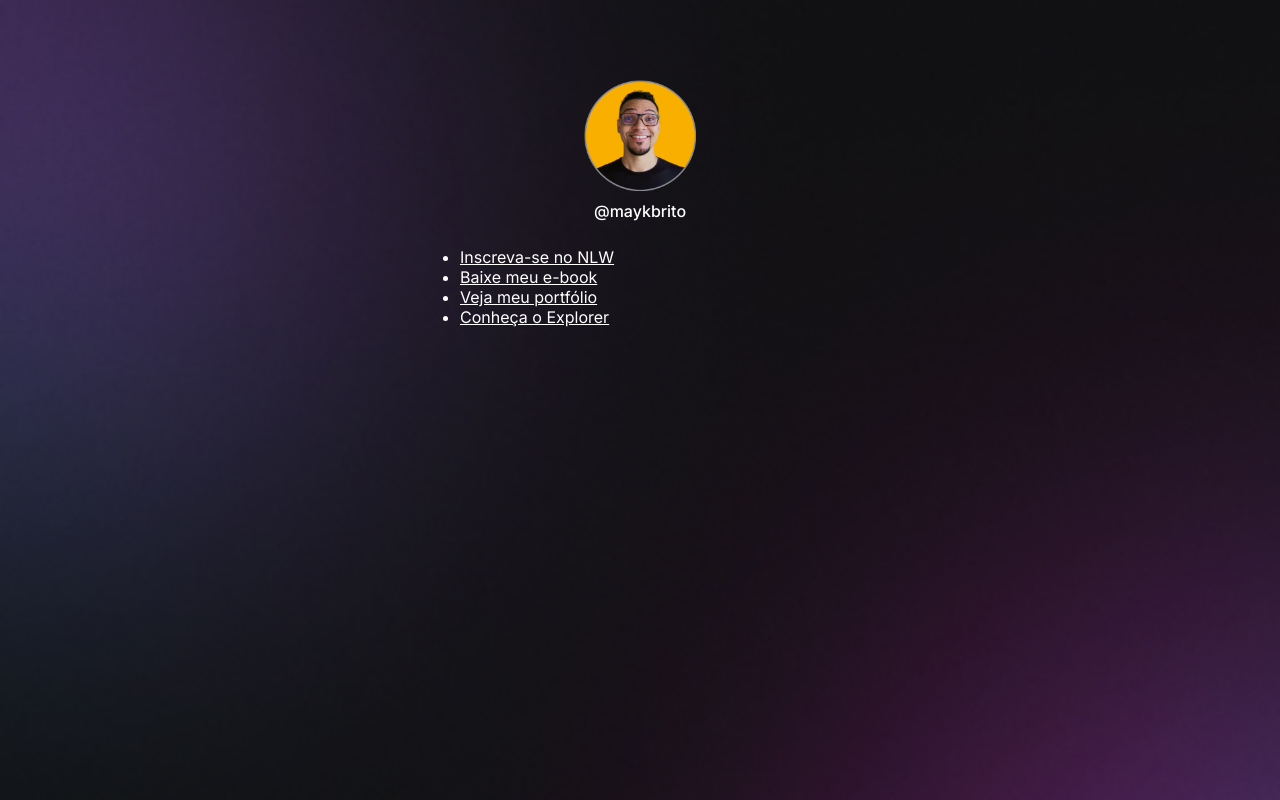
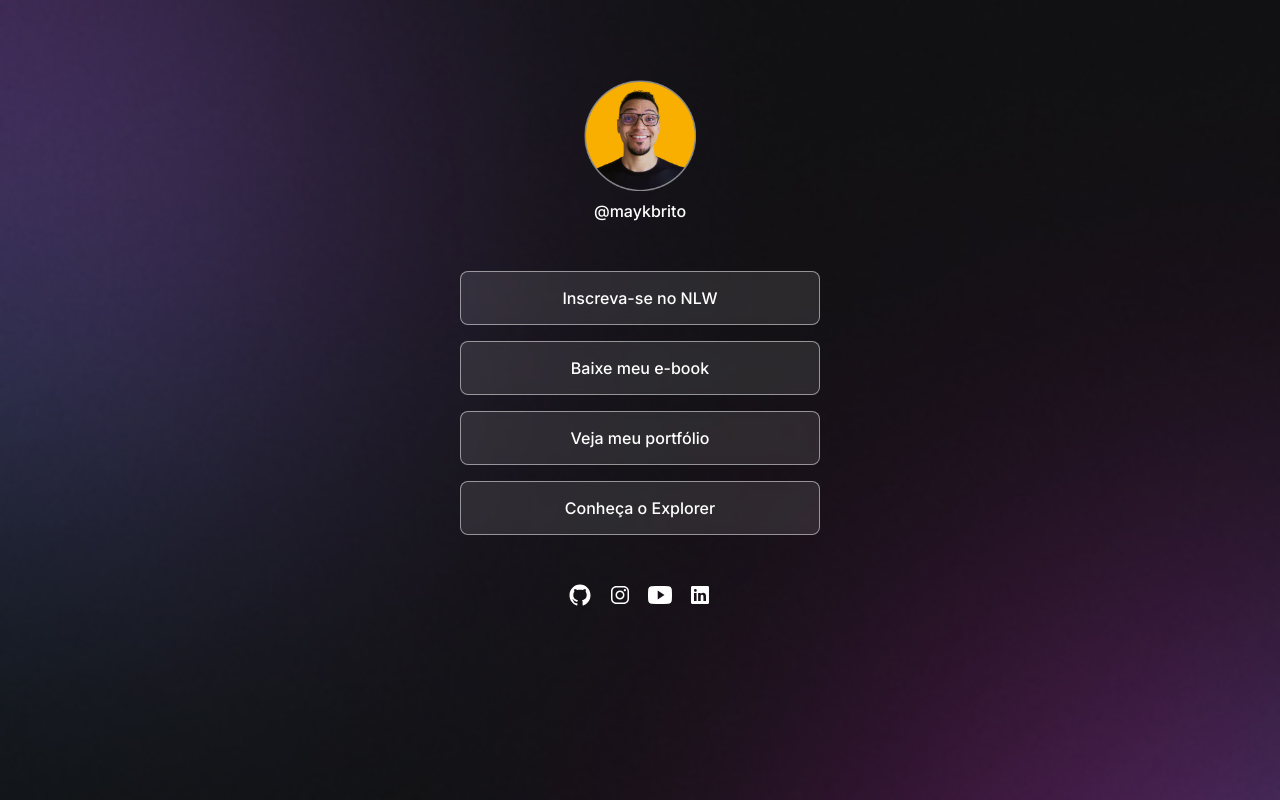
Before and after one commit to Rubendvb/dev-links-discover, a plain HTML site: page index.html in a window 1280 px wide. Drawn offline with nearby package versions, Linux system fonts and the light colour scheme.

Commit message:
add icons

```diff
--- a/index.html
+++ b/index.html
@@ -35,6 +35,26 @@
           <a href="#">Conheça o Explorer</a>
         </li>
       </ul>
+
+      <div id="social-links">
+        <a href="#">
+          <ion-icon name="logo-github"></ion-icon>
+        </a>
+
+        <a href="#">
+          <ion-icon name="logo-instagram"></ion-icon>
+        </a>
+
+        <a href="#">
+          <ion-icon name="logo-youtube"></ion-icon>
+        </a>
+
+        <a href="#">
+          <ion-icon name="logo-linkedin"></ion-icon>
+        </a>
+      </div>
     </div>
+
+    <script src="https://unpkg.com/ionicons@4.5.10-0/dist/ionicons.js"></script>
   </body>
 </html>
--- a/style.css
+++ b/style.css
@@ -40,3 +40,50 @@ body * {
   line-height: 24px;
   margin-top: 8px;
 }
+
+ul {
+  list-style: none;
+  display: flex;
+  flex-direction: column;
+  gap: 16px;
+  padding: 24px 0;
+}
+
+ul li a {
+  display: flex;
+  justify-content: center;
+  padding: 16px 24px;
+  border-radius: 8px;
+  border: 1px solid var(--stroke-color-dark-mode, rgba(255, 255, 255, 0.5));
+  background: var(--surface-color-dark-mode, rgba(255, 255, 255, 0.1));
+  backdrop-filter: blur(4px);
+  -webki-backdrop-filter: blur(4px);
+  text-decoration: none;
+  font-weight: 500;
+  transition: background 0.5s;
+}
+
+ul li a:hover {
+  background: rgba(255, 255, 255, 0.5);
+  border: 1.5px solid #fff;
+}
+
+#social-links {
+  display: flex;
+  justify-content: center;
+  gap: 16px;
+  padding: 24px 0;
+  font-size: 24px;
+}
+
+#social-links a {
+  display: flex;
+  align-items: center;
+  justify-content: center;
+}
+
+#social-links a:hover {
+  background: rgba(255, 255, 255, 0.2);
+  padding: 16px;
+  border-radius: 50%;
+}
```
